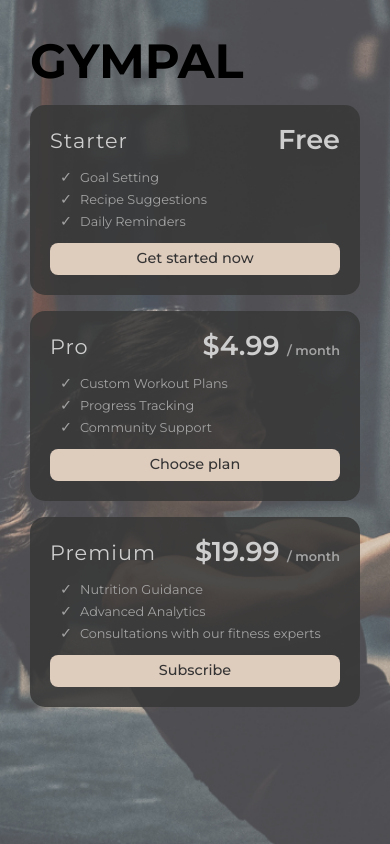
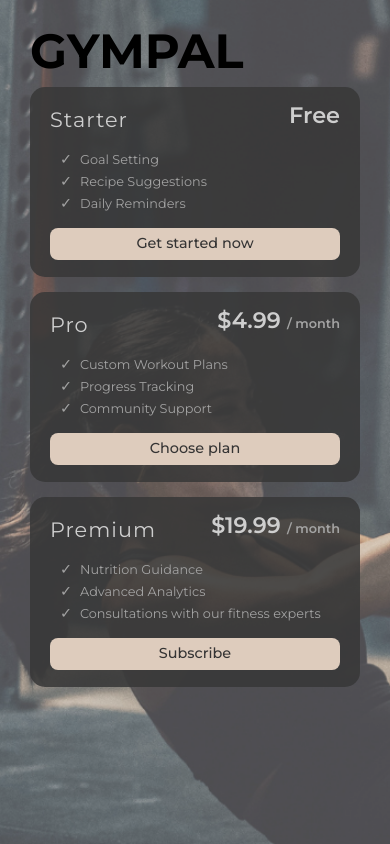
Before and after one commit to evelyne802/fitness-app, an Angular app: page /pricing in a window 390 px wide. Built offline with nearby package versions, Linux system fonts and the light colour scheme.

Commit message:
fix: pricing component mobile view

```diff
--- a/src/app/components/confirmation/confirmation.component.ts
+++ b/src/app/components/confirmation/confirmation.component.ts
@@ -41,7 +41,7 @@ export class ConfirmationComponent {
   ngOnInit(){
     this.startTimer();
     this.emailService.sendEmail(this.email, this.code);
-    alert("You can insert 0000 as your code if you didn't get an email");
+    //alert("You can insert 0000 as your code if you didn't get an email");
   }
 
   startTimer() {
--- a/src/app/components/plans/pricing.component.css
+++ b/src/app/components/plans/pricing.component.css
@@ -121,7 +121,7 @@ button:hover {
         width: 330px;
         height: 190px;
         padding: 20px;
-        margin: 8px;
+        margin: 0 0 15px 0;
         align-items: start;
         flex-wrap: wrap;
         justify-content: space-between;
@@ -133,6 +133,7 @@ button:hover {
         text-align: right;
         margin-left: -150px;
         margin-top: -5px;
+        font-size: 1.7rem;
     }
 
     .plan-title {
@@ -155,3 +156,32 @@ button:hover {
         margin: 0;
     }
 }
+
+@media screen and (max-width: 600px) {
+
+    .logo {
+        margin: 15px 30px 0px 30px;
+    }
+
+    .price{
+        font-size: 1.5rem;
+    }
+}
+
+@media screen and (max-width: 400px) {
+
+    .plan {
+        width: 330px;
+        height: 190px;
+        padding: 17px 20px;
+        margin: 0 0 15px 0;
+    }
+
+    .price{
+        font-size: 1.4rem;
+    }
+
+    button {
+        margin: 0;
+    }
+}
```
